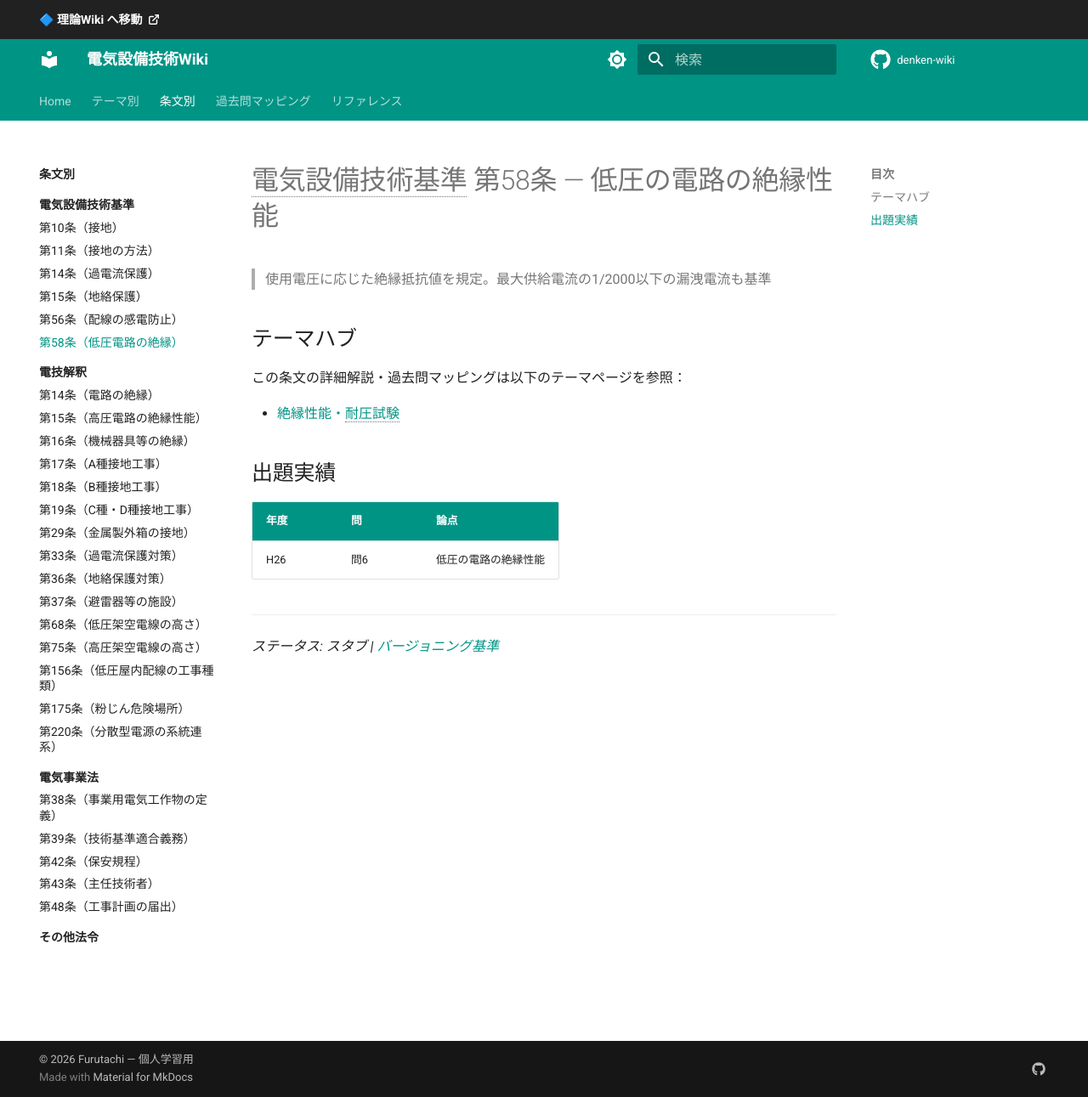
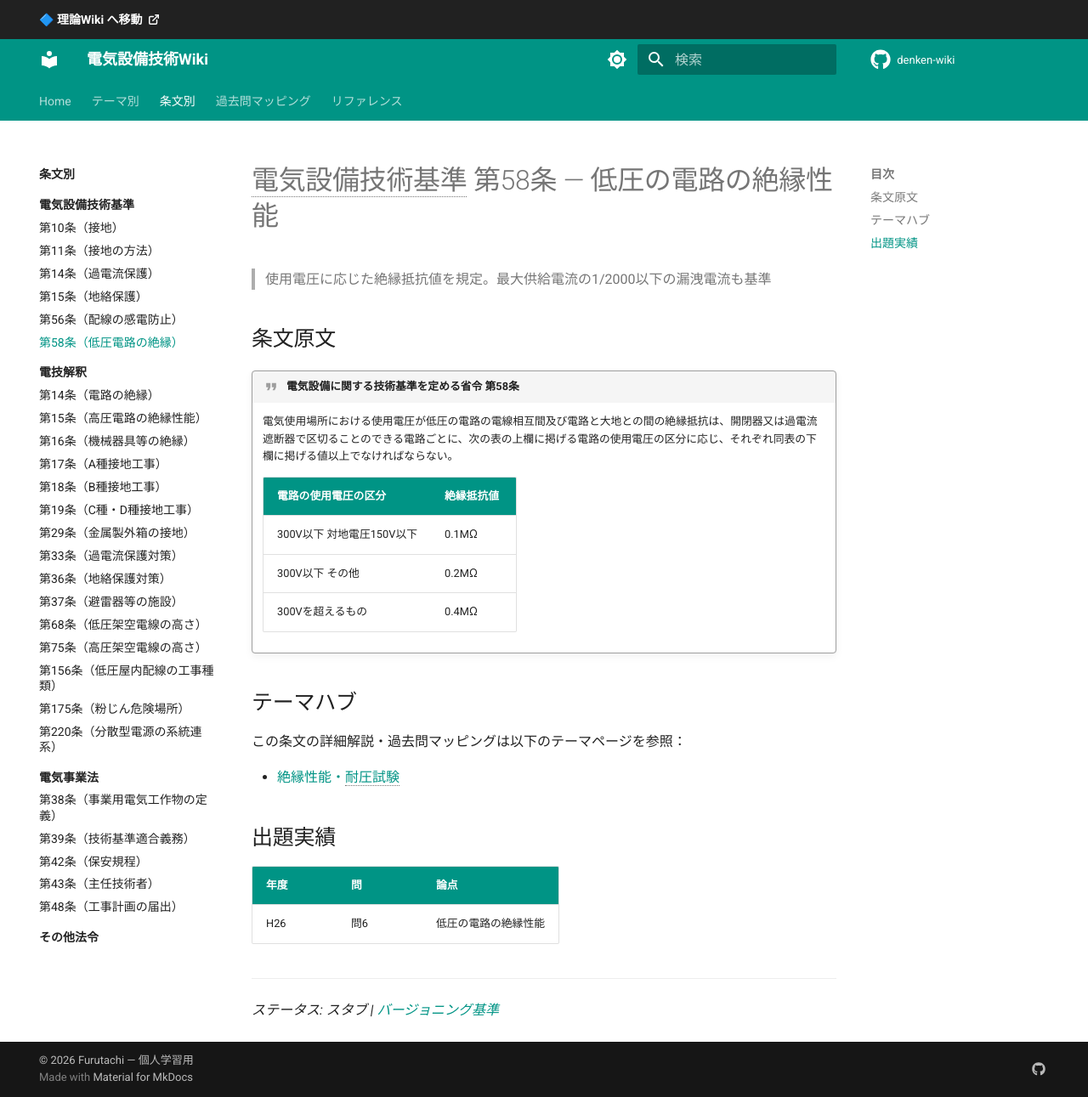
Before and after one commit to kfurufuru/denken-wiki, an MkDocs documentation site: the page built from docs/articles/kijun/58.md, in a window 1280 px wide and 1291 px high. Shown: the whole window at 85% size. Built offline with MkDocs 1.6.1 and Material for MkDocs 9.7.7, drawn with Linux system fonts in a browser that asks for light colours; comment, search, counter and statistics services are not loaded.

Commit message:
feat(kijun): 電技基準 条文別ページに条文原文セクションを追加
全6条文ページ（第10・11・14・15・56・58条）に `## 条文原文` セクションを追加。
ただし書き・複数項を含む原文を !!! quote ブロックで明示。法規の文言が
試験に直結するため、要約のみの構成から原文＋要約の構成に統一。

Co-Authored-By: Claude Sonnet 4.6 <noreply@anthropic.com>

```diff
--- a/docs/articles/kijun/58.md
+++ b/docs/articles/kijun/58.md
@@ -1,6 +1,17 @@
 # 電気設備技術基準 第58条 — 低圧の電路の絶縁性能
 
 > 使用電圧に応じた絶縁抵抗値を規定。最大供給電流の1/2000以下の漏洩電流も基準
+
+## 条文原文
+
+!!! quote "電気設備に関する技術基準を定める省令 第58条"
+    電気使用場所における使用電圧が低圧の電路の電線相互間及び電路と大地との間の絶縁抵抗は、開閉器又は過電流遮断器で区切ることのできる電路ごとに、次の表の上欄に掲げる電路の使用電圧の区分に応じ、それぞれ同表の下欄に掲げる値以上でなければならない。
+
+    | 電路の使用電圧の区分 | 絶縁抵抗値 |
+    |---|---|
+    | 300V以下 対地電圧150V以下 | 0.1MΩ |
+    | 300V以下 その他 | 0.2MΩ |
+    | 300Vを超えるもの | 0.4MΩ |
 
 ## テーマハブ
 
```
Also changed, not shown: docs/articles/kijun/10.md (+5 -0 lines), docs/articles/kijun/11.md (+5 -0 lines), docs/articles/kijun/14.md (+5 -0 lines), docs/articles/kijun/15.md (+5 -0 lines), docs/articles/kijun/56.md (+9 -0 lines).
